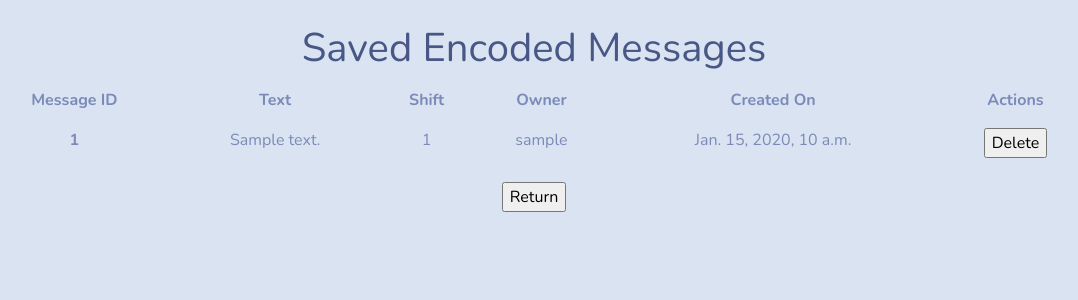
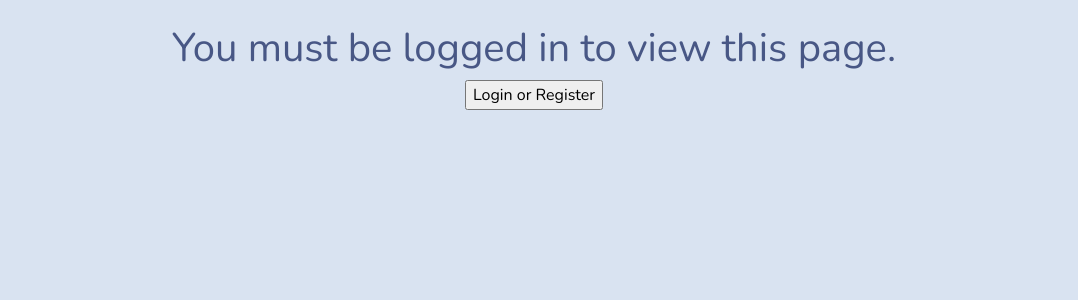
Before and after one commit to NicoGiuliani/caesar-cipher, a Django app: a page that uses templates/view.html in a window 1280 px wide. Shown: the top 300 px of the page, without its empty margins (106-1184 px from the left). Run offline with Django 4.2, Linux system fonts and the light colour scheme; tables that the repository leaves empty hold one stand-in row (values such as "Sample post"); some libraries are stand-ins or nearby versions.

Commit message:
Made login a requirement to view saved messages

```diff
--- a/app/views.py
+++ b/app/views.py
@@ -79,7 +79,7 @@ def login(request):
 def logout(request):
     auth.logout(request)
     messages.success(request, 'Successfully logged out')
-    return redirect('/')
+    return redirect('login')
 
 
 def view(request, username):
--- a/templates/view.html
+++ b/templates/view.html
@@ -3,6 +3,7 @@
 <div class='container'>
     <div class='row text-center'>
         <div class='col-12'>
+            {% if user.is_authenticated %}
             <h1>Saved Encoded Messages</h1>
             <table class="table table-hover">
                 <thead>
@@ -38,6 +39,12 @@
             <form action='/'>
                 <input type='submit' value='Return'></input>
             </form>
+            {% else %}
+            <h1>You must be logged in to view this page.</h1>
+            <form action='../login'>
+                <input type='submit' value='Login or Register'></input>
+            </form>
+            {% endif %}
         </div>
     </div>
 </div>
```
Also changed, not shown: templates/index.html (indentation only).
